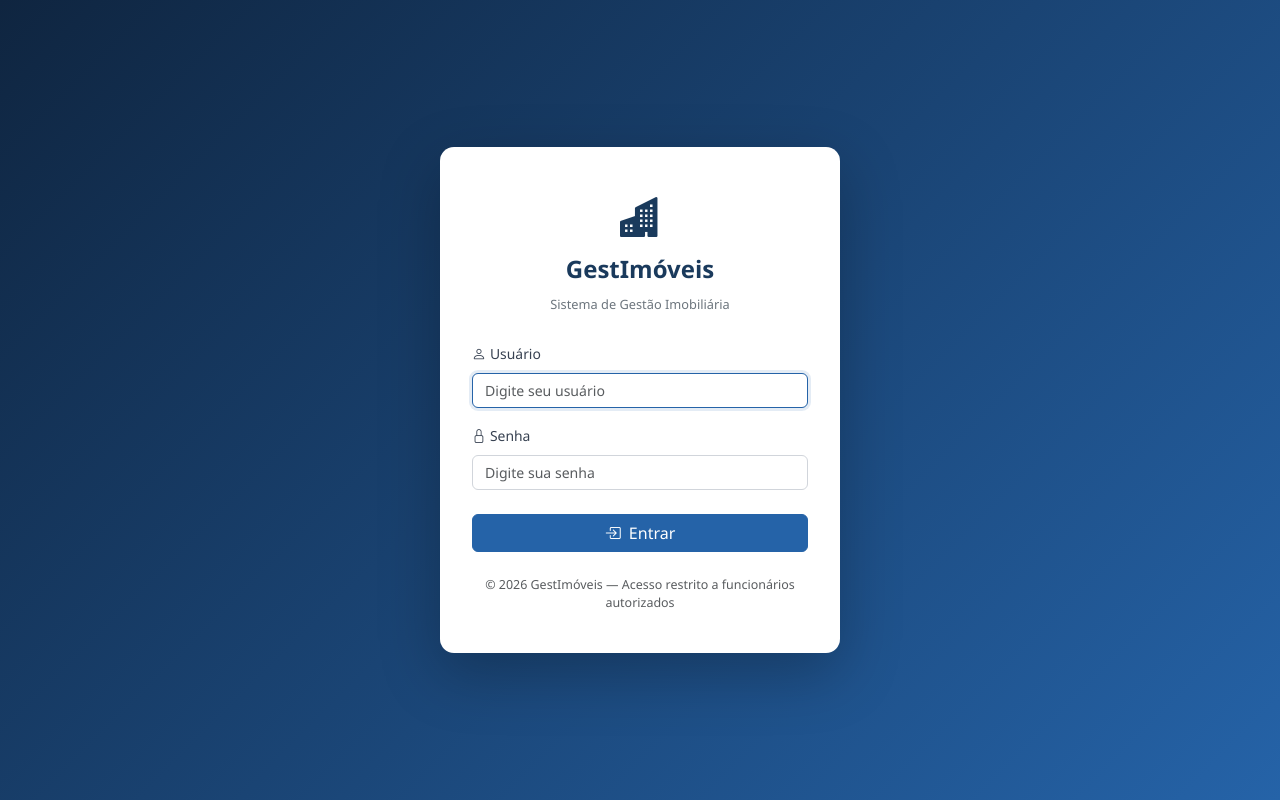
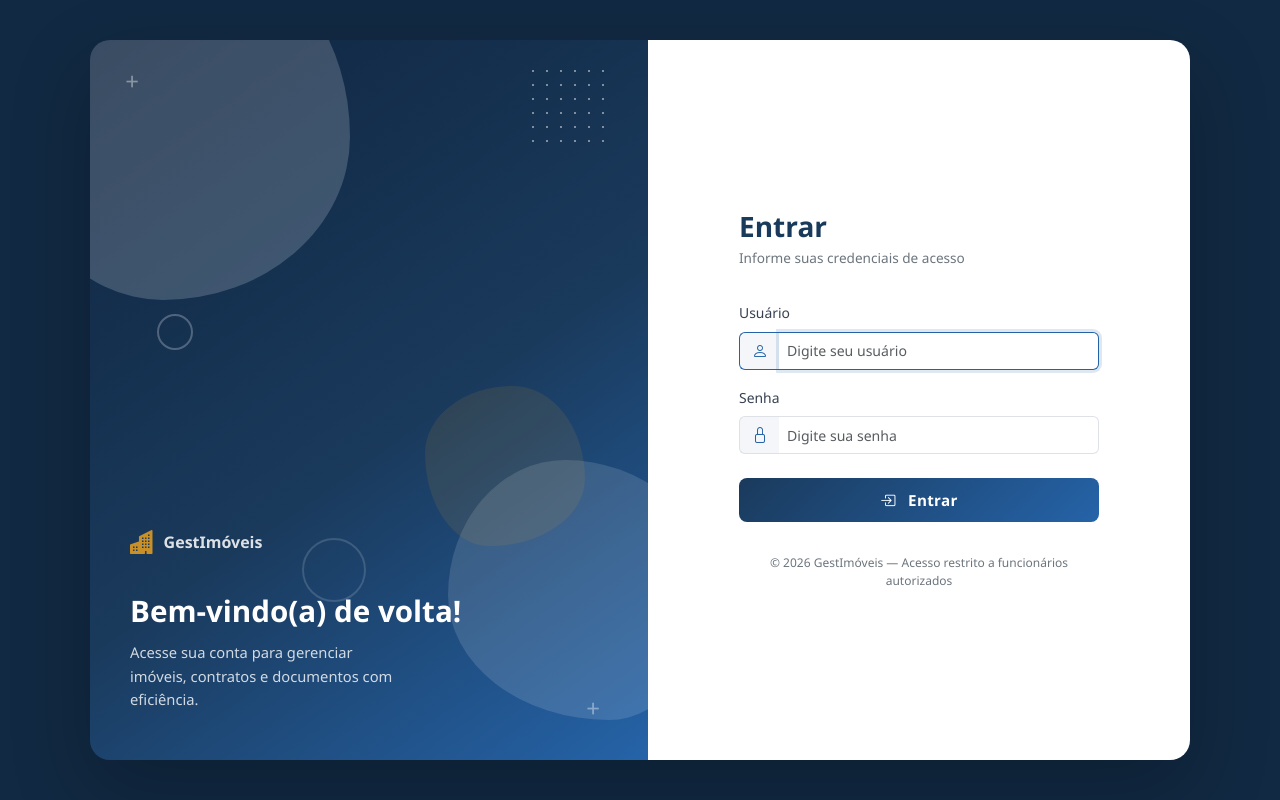
Before and after one commit to JulianoGarciaG/projeto-tcc, a Django app: page /login/ in a window 1280 px wide. Run offline with Django 5.2, Linux system fonts and the light colour scheme.

Commit message:
Alteração no visual de login.

```diff
--- a/static/css/custom.css
+++ b/static/css/custom.css
@@ -292,36 +292,213 @@ a { text-decoration: none; }
 }
 #sidebar-overlay.show { display: block; }
 
-/* ---------- Página de Login ---------- */
+/* ---------- Página de Login — Split Layout ---------- */
 .login-page {
   min-height: 100vh;
-  background: linear-gradient(135deg, var(--sidebar-bg) 0%, var(--primary-light) 100%);
+  background: #112942;
+  display: flex;
+  align-items: stretch;
+  justify-content: center;
+}
+
+/* Container dividido */
+.login-split {
+  display: flex;
+  width: 100%;
+  min-height: 100vh;
+  max-width: 1100px;
+  margin: auto;
+  box-shadow: 0 30px 80px rgba(0,0,0,.22);
+  border-radius: 0;
+}
+
+@media (min-width: 992px) {
+  .login-split { border-radius: 20px; min-height: auto; margin: 2.5rem auto; }
+}
+
+/* ---------- Painel esquerdo ---------- */
+.login-left {
+  position: relative;
+  flex: 1;
+  background: linear-gradient(145deg, var(--sidebar-bg) 0%, var(--primary) 55%, var(--primary-light) 100%);
+  display: flex;
+  align-items: flex-end;
+  padding: 3rem 2.5rem;
+  overflow: hidden;
+  border-radius: 20px 0 0 20px;
+  min-height: 480px;
+}
+
+@media (max-width: 767px) { .login-left { display: none; } }
+@media (min-width: 768px) and (max-width: 991px) {
+  .login-left { min-height: 300px; padding: 2rem; }
+}
+
+/* Formas orgânicas (blobs) */
+.login-blob {
+  position: absolute;
+  border-radius: 50%;
+  opacity: .18;
+  background: #fff;
+  pointer-events: none;
+}
+.login-blob-1 {
+  width: 340px; height: 340px;
+  top: -80px; left: -80px;
+  border-radius: 62% 38% 55% 45% / 48% 52% 48% 52%;
+}
+.login-blob-2 {
+  width: 260px; height: 260px;
+  bottom: 40px; right: -60px;
+  border-radius: 45% 55% 38% 62% / 52% 48% 52% 48%;
+  opacity: .13;
+}
+.login-blob-3 {
+  width: 160px; height: 160px;
+  top: 48%; left: 60%;
+  border-radius: 55% 45% 60% 40% / 42% 58% 42% 58%;
+  opacity: .10;
+  background: var(--accent);
+}
+
+/* Grade de pontos */
+.login-dots {
+  position: absolute;
+  top: 1.5rem; right: 2rem;
+  width: 90px; height: 90px;
+  background-image: radial-gradient(circle, rgba(255,255,255,.45) 1.5px, transparent 1.5px);
+  background-size: 14px 14px;
+  pointer-events: none;
+}
+
+/* Ícones + */
+.login-plus {
+  position: absolute;
+  font-size: 1.5rem;
+  font-weight: 300;
+  color: rgba(255,255,255,.4);
+  pointer-events: none;
+  line-height: 1;
+}
+.login-plus-tl { top: 1.8rem; left: 2.2rem; }
+.login-plus-br { bottom: 2.5rem; right: 3rem; }
+
+/* Círculos decorativos */
+.login-circle {
+  position: absolute;
+  border: 2px solid rgba(255,255,255,.25);
+  border-radius: 50%;
+  pointer-events: none;
+}
+.login-circle-sm { width: 36px; height: 36px; top: 38%; left: 12%; }
+.login-circle-lg { width: 64px; height: 64px; bottom: 22%; left: 38%; opacity: .6; }
+
+/* Conteúdo textual do painel esquerdo */
+.login-left-content {
+  position: relative;
+  z-index: 2;
+  color: #fff;
+}
+.login-brand {
+  display: flex;
+  align-items: center;
+  gap: .6rem;
+  font-size: 1rem;
+  font-weight: 600;
+  opacity: .85;
+  margin-bottom: 2rem;
+}
+.login-brand i {
+  font-size: 1.5rem;
+  color: var(--accent);
+}
+.login-left-content h2 {
+  font-size: 1.85rem;
+  font-weight: 700;
+  line-height: 1.25;
+  margin-bottom: .75rem;
+}
+.login-left-content p {
+  font-size: .92rem;
+  opacity: .8;
+  max-width: 280px;
+  line-height: 1.6;
+  margin: 0;
+}
+
+/* ---------- Painel direito ---------- */
+.login-right {
+  flex: 1;
+  background: #fff;
   display: flex;
   align-items: center;
   justify-content: center;
+  padding: 3rem 2rem;
+  border-radius: 0 20px 20px 0;
 }
 
-.login-card {
-  background: #fff;
-  border-radius: 14px;
-  padding: 2.5rem 2rem;
-  width: 100%;
-  max-width: 400px;
-  box-shadow: 0 20px 60px rgba(0,0,0,.25);
+@media (max-width: 767px) {
+  .login-right { border-radius: 0; padding: 2.5rem 1.5rem; }
 }
 
-.login-card .login-logo {
-  text-align: center;
-  margin-bottom: 1.75rem;
+.login-form-wrap {
+  width: 100%;
+  max-width: 360px;
 }
 
-.login-card .login-logo h4 {
+.login-form-title {
+  font-size: 1.75rem;
+  font-weight: 700;
   color: var(--primary);
-  font-weight: 700;
-  margin-top: .5rem;
+  margin-bottom: .3rem;
 }
 
-.login-card .login-logo small {
+.login-form-subtitle {
+  font-size: .85rem;
   color: var(--text-muted);
-  font-size: .8rem;
+  margin-bottom: 2rem;
 }
+
+/* Inputs */
+.login-input-icon {
+  background: #f4f6f9;
+  border-right: 0;
+  color: var(--primary-light);
+  border-color: #dee2e6;
+}
+.login-input {
+  border-left: 0;
+  border-color: #dee2e6;
+  padding-left: .5rem;
+}
+.login-input:focus {
+  box-shadow: 0 0 0 3px rgba(37,99,168,.15);
+  border-color: var(--primary-light);
+}
+.login-input:focus + .input-group-text,
+.input-group:focus-within .login-input-icon {
+  border-color: var(--primary-light);
+}
+
+/* Botão de entrar */
+.login-btn {
+  background: linear-gradient(135deg, var(--primary) 0%, var(--primary-light) 100%);
+  color: #fff;
+  border: none;
+  padding: .65rem;
+  font-size: .95rem;
+  font-weight: 600;
+  border-radius: 8px;
+  letter-spacing: .3px;
+  transition: opacity .2s;
+}
+.login-btn:hover { opacity: .9; color: #fff; }
+
+/* Nota de rodapé */
+.login-footer-note {
+  text-align: center;
+  color: var(--text-muted);
+  font-size: .75rem;
+  margin-top: 2rem;
+  margin-bottom: 0;
+}
--- a/templates/login.html
+++ b/templates/login.html
@@ -11,15 +11,44 @@
 </head>
 <body class="login-page">
 
-  <div class="login-card">
-    <div class="login-logo">
-      <i class="bi bi-buildings-fill fs-1" style="color: #1a3a5c"></i>
-      <h4>GestImóveis</h4>
-      <small>Sistema de Gestão Imobiliária</small>
+  <div class="login-split">
+
+    <!-- Painel esquerdo — boas-vindas -->
+    <div class="login-left">
+      <!-- Formas decorativas -->
+      <div class="login-blob login-blob-1"></div>
+      <div class="login-blob login-blob-2"></div>
+      <div class="login-blob login-blob-3"></div>
+
+      <!-- Grade de pontos -->
+      <div class="login-dots"></div>
+
+      <!-- Ícones + decorativos -->
+      <span class="login-plus login-plus-tl">+</span>
+      <span class="login-plus login-plus-br">+</span>
+      <span class="login-circle login-circle-sm"></span>
+      <span class="login-circle login-circle-lg"></span>
+
+      <!-- Conteúdo textual -->
+      <div class="login-left-content">
+        <div class="login-brand">
+          <i class="bi bi-buildings-fill"></i>
+          <span>GestImóveis</span>
+        </div>
+        <h2>Bem-vindo(a) de volta!</h2>
+        <p>Acesse sua conta para gerenciar imóveis, contratos e documentos com eficiência.</p>
+      </div>
     </div>
 
+    <!-- Painel direito — formulário -->
+    <div class="login-right">
+      <div class="login-form-wrap">
+
+        <h3 class="login-form-title">Entrar</h3>
+        <p class="login-form-subtitle">Informe suas credenciais de acesso</p>
+
         {% if form.errors %}
-    <div class="alert alert-danger small py-2">
+        <div class="alert alert-danger small py-2 mb-4">
           <i class="bi bi-exclamation-triangle me-1"></i>
           Usuário ou senha inválidos. Tente novamente.
         </div>
@@ -30,43 +59,52 @@
           <input type="hidden" name="next" value="{{ next }}">
 
           <div class="mb-3">
-        <label class="form-label" for="id_username">
-          <i class="bi bi-person me-1"></i>Usuário
-        </label>
+            <label class="form-label" for="id_username">Usuário</label>
+            <div class="input-group">
+              <span class="input-group-text login-input-icon">
+                <i class="bi bi-person"></i>
+              </span>
               <input
                 type="text"
                 name="username"
                 id="id_username"
-          class="form-control"
+                class="form-control login-input"
                 placeholder="Digite seu usuário"
                 autofocus
                 required
               >
             </div>
+          </div>
 
           <div class="mb-4">
-        <label class="form-label" for="id_password">
-          <i class="bi bi-lock me-1"></i>Senha
-        </label>
+            <label class="form-label" for="id_password">Senha</label>
+            <div class="input-group">
+              <span class="input-group-text login-input-icon">
+                <i class="bi bi-lock"></i>
+              </span>
               <input
                 type="password"
                 name="password"
                 id="id_password"
-          class="form-control"
+                class="form-control login-input"
                 placeholder="Digite sua senha"
                 required
               >
             </div>
+          </div>
 
-      <button type="submit" class="btn btn-primary w-100">
-        <i class="bi bi-box-arrow-in-right me-1"></i> Entrar
+          <button type="submit" class="btn login-btn w-100">
+            <i class="bi bi-box-arrow-in-right me-2"></i> Entrar
           </button>
         </form>
 
-    <p class="text-center text-muted mt-4 mb-0" style="font-size:.78rem">
+        <p class="login-footer-note">
           &copy; {% now "Y" %} GestImóveis &mdash; Acesso restrito a funcionários autorizados
         </p>
       </div>
+    </div>
+
+  </div><!-- /login-split -->
 
   <script src="https://cdn.jsdelivr.net/npm/bootstrap@5.3.3/dist/js/bootstrap.bundle.min.js"></script>
 </body>
```
Also changed, not shown: db.sqlite3, 1 other file. Lines whose indentation alone changed are shown as unchanged.
